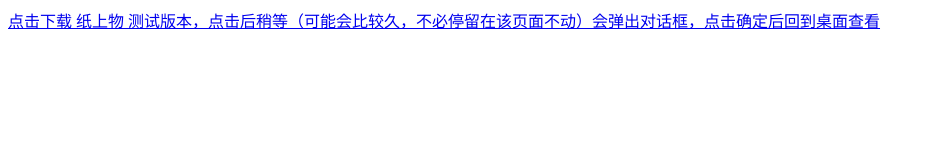
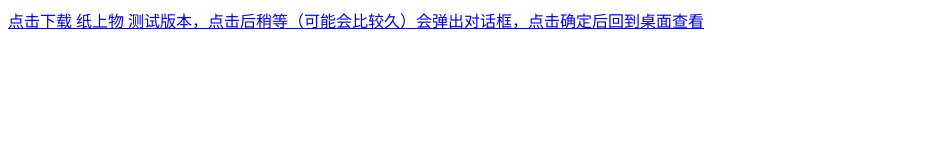
Before and after one commit to zenxx/zenxx.github.io, a plain HTML site: page PT.html in a window 1280 px wide. Shown: the whole page, without its empty margins (0-934 px from the left). Drawn offline with Linux system fonts and the light colour scheme.

Commit message:
修改纸上物

```diff
--- a/PT.html
+++ b/PT.html
@@ -10,6 +10,6 @@
 	</head>
 	<body>
 		<a href="itms-services://?action=download-manifest&url=https://zenxx.github.io/PT.plist">点击下载 纸上物
-			测试版本，点击后稍等（可能会比较久，不必停留在该页面不动）会弹出对话框，点击确定后回到桌面查看</a>
+			测试版本，点击后稍等（可能会比较久）会弹出对话框，点击确定后回到桌面查看</a>
 	</body>
 </html>
```
Also changed, not shown: 1 other file.
